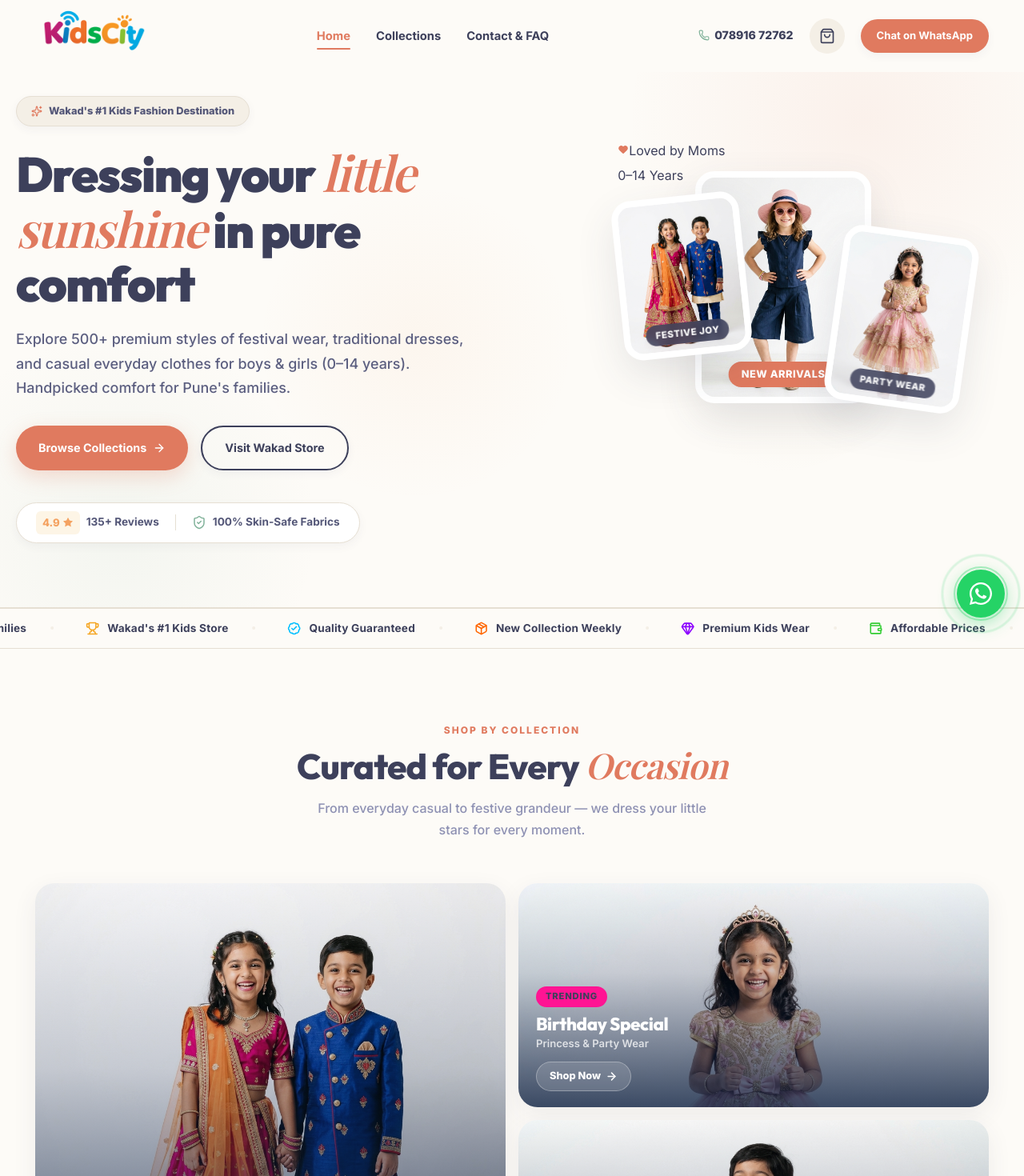
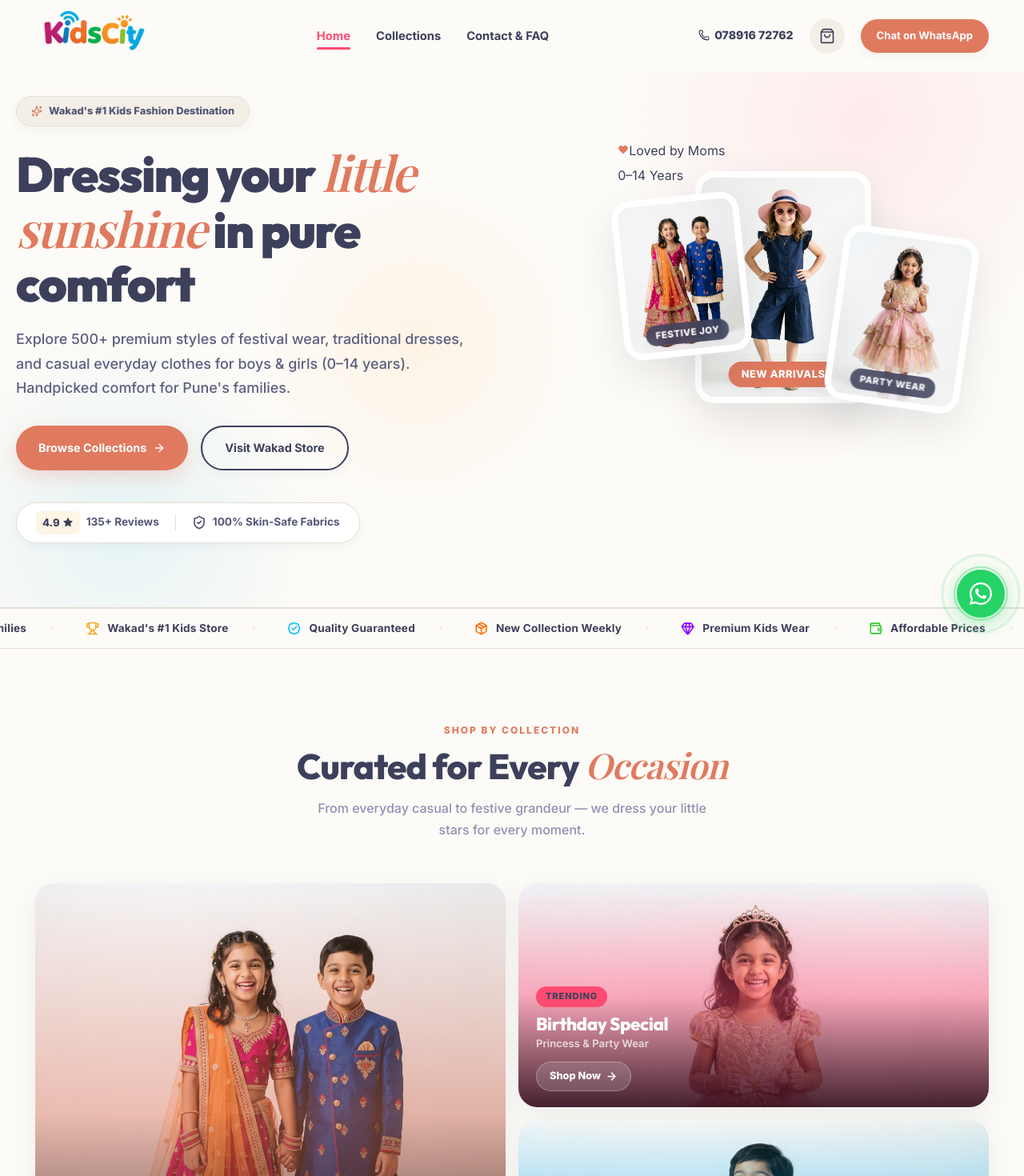
Before and after one commit to rahulparihar-del/kidscity, a React (Vite) app: page / in a window 1280 px wide. Shown: the top 1470 px of the page at 80% size. Built offline with nearby package versions, Linux system fonts and the light colour scheme; no server answers; the database is empty; a web font is replaced by a local one.

Commit message:
Implement logo-inspired colorful theme refresh and seed live Wakad Google Reviews

```diff
--- a/src/components/CategoryGrid.jsx
+++ b/src/components/CategoryGrid.jsx
@@ -9,8 +9,8 @@ const CATEGORIES = [
     img: '/images/festival_wear.png',
     span: 'large',
     badge: 'New Arrivals',
-    badgeColor: '#f5a623',
-    overlay: 'linear-gradient(to top, rgba(13,32,64,0.85) 0%, rgba(13,32,64,0.2) 60%, transparent 100%)',
+    badgeColor: 'var(--brand-orange)',
+    overlay: 'linear-gradient(to top, rgba(40, 15, 10, 0.9) 0%, rgba(224, 122, 95, 0.45) 50%, transparent 100%)',
   },
   {
     id: 2,
@@ -19,8 +19,8 @@ const CATEGORIES = [
     img: '/images/birthday_dress.png',
     span: 'normal',
     badge: 'Trending',
-    badgeColor: '#FF1493',
-    overlay: 'linear-gradient(to top, rgba(13,32,64,0.8) 0%, rgba(13,32,64,0.2) 60%, transparent 100%)',
+    badgeColor: 'var(--brand-pink)',
+    overlay: 'linear-gradient(to top, rgba(50, 10, 25, 0.9) 0%, rgba(255, 75, 114, 0.45) 50%, transparent 100%)',
   },
   {
     id: 3,
@@ -29,8 +29,8 @@ const CATEGORIES = [
     img: '/images/casual_boys.png',
     span: 'normal',
     badge: 'Best Seller',
-    badgeColor: '#32CD32',
-    overlay: 'linear-gradient(to top, rgba(13,32,64,0.8) 0%, rgba(13,32,64,0.2) 60%, transparent 100%)',
+    badgeColor: 'var(--brand-blue)',
+    overlay: 'linear-gradient(to top, rgba(10, 25, 50, 0.9) 0%, rgba(0, 168, 232, 0.45) 50%, transparent 100%)',
   },
 ]
 
--- a/src/components/FeaturedProducts.jsx
+++ b/src/components/FeaturedProducts.jsx
@@ -32,16 +32,33 @@ function ProductCard({ product, onSelectProduct }) {
     setWishlist(!wishlist)
   }
 
-  const handleInquire = (e) => {
-    e.stopPropagation()
-    const phone = '917891672762'
-    const text = `Hi Kids City! I saw "${product.name}" on your website. Is it available in store?`
-    window.open(`https://wa.me/${phone}?text=${encodeURIComponent(text)}`, '_blank')
+  const getGlowColor = (cat) => {
+    switch (cat) {
+      case 'Birthday': return 'var(--brand-pink-glow)'
+      case 'Casual': return 'var(--brand-blue-glow)'
+      case 'Festival Wear':
+      case 'Traditional': return 'var(--brand-orange-glow)'
+      default: return 'var(--brand-green-glow)'
+    }
+  }
+
+  const getHoverBorderColor = (cat) => {
+    switch (cat) {
+      case 'Birthday': return 'var(--brand-pink)'
+      case 'Casual': return 'var(--brand-blue)'
+      case 'Festival Wear':
+      case 'Traditional': return 'var(--brand-orange)'
+      default: return 'var(--brand-green)'
+    }
   }
 
   return (
     <motion.div
       className={styles.card}
+      style={{
+        '--hover-glow-color': getGlowColor(product.category),
+        '--hover-border-color': getHoverBorderColor(product.category)
+      }}
       whileHover={{ y: -6 }}
       transition={{ type: 'spring', stiffness: 300, damping: 20 }}
       onClick={() => onSelectProduct(product)}
--- a/src/components/FeaturedProducts.module.css
+++ b/src/components/FeaturedProducts.module.css
@@ -72,8 +72,8 @@
 
 .card:hover {
   transform: translateY(-6px);
-  box-shadow: var(--shadow-lg);
-  border-color: var(--brand-terracotta-light);
+  box-shadow: 0 12px 30px var(--hover-glow-color, rgba(0, 0, 0, 0.08));
+  border-color: var(--hover-border-color, var(--brand-terracotta)) !important;
 }
 
 .imgWrap {
--- a/src/components/HeroBanner.module.css
+++ b/src/components/HeroBanner.module.css
@@ -22,7 +22,7 @@
   width: 600px;
   height: 600px;
   border-radius: 50%;
-  background: radial-gradient(circle, rgba(224, 122, 95, 0.08) 0%, transparent 70%);
+  background: radial-gradient(circle, rgba(255, 75, 114, 0.09) 0%, transparent 70%);
   top: -150px;
   right: -100px;
 }
@@ -32,7 +32,7 @@
   width: 500px;
   height: 500px;
   border-radius: 50%;
-  background: radial-gradient(circle, rgba(129, 178, 154, 0.08) 0%, transparent 70%);
+  background: radial-gradient(circle, rgba(0, 168, 232, 0.09) 0%, transparent 70%);
   bottom: -150px;
   left: -100px;
 }
@@ -42,7 +42,7 @@
   width: 400px;
   height: 400px;
   border-radius: 50%;
-  background: radial-gradient(circle, rgba(244, 162, 97, 0.06) 0%, transparent 70%);
+  background: radial-gradient(circle, rgba(255, 159, 28, 0.08) 0%, transparent 70%);
   top: 30%;
   left: 25%;
 }
--- a/src/components/Navbar.module.css
+++ b/src/components/Navbar.module.css
@@ -66,23 +66,47 @@
   transition: color var(--transition-fast);
 }
 
-.link:hover {
-  color: var(--brand-terracotta);
-}
-
-.linkActive {
-  color: var(--brand-terracotta);
-}
-
-.linkActive::after {
+.link::after {
   content: '';
   position: absolute;
   bottom: 0;
   left: 0;
+  width: 0;
+  height: 2.5px;
+  border-radius: 2px;
+  transition: width var(--transition-fast);
+}
+
+.link:hover::after {
   width: 100%;
-  height: 2px;
-  background: var(--brand-terracotta);
-  border-radius: 2px;
+}
+
+.links li:nth-child(1) .link::after {
+  background: var(--brand-pink);
+}
+.links li:nth-child(1) .link:hover,
+.links li:nth-child(1) .linkActive {
+  color: var(--brand-pink) !important;
+}
+
+.links li:nth-child(2) .link::after {
+  background: var(--brand-blue);
+}
+.links li:nth-child(2) .link:hover,
+.links li:nth-child(2) .linkActive {
+  color: var(--brand-blue) !important;
+}
+
+.links li:nth-child(3) .link::after {
+  background: var(--brand-green);
+}
+.links li:nth-child(3) .link:hover,
+.links li:nth-child(3) .linkActive {
+  color: var(--brand-green) !important;
+}
+
+.linkActive::after {
+  width: 100% !important;
 }
 
 .actions {
--- a/src/components/ShopView.jsx
+++ b/src/components/ShopView.jsx
@@ -215,6 +215,26 @@ export default function ShopView({ products, onSelectProduct }) {
   const [sortBy, setSortBy] = useState('popular')
   const [wishlisted, setWishlisted] = useState({})
   const [isMobileFiltersOpen, setIsMobileFiltersOpen] = useState(false)
+
+  const getGlowColor = (cat) => {
+    switch (cat) {
+      case 'Birthday': return 'var(--brand-pink-glow)'
+      case 'Casual': return 'var(--brand-blue-glow)'
+      case 'Festival Wear':
+      case 'Traditional': return 'var(--brand-orange-glow)'
+      default: return 'var(--brand-green-glow)'
+    }
+  }
+
+  const getHoverBorderColor = (cat) => {
+    switch (cat) {
+      case 'Birthday': return 'var(--brand-pink)'
+      case 'Casual': return 'var(--brand-blue)'
+      case 'Festival Wear':
+      case 'Traditional': return 'var(--brand-orange)'
+      default: return 'var(--brand-green)'
+    }
+  }
 
   const toggleWishlist = (id, e) => {
     e.stopPropagation()
@@ -456,6 +476,10 @@ export default function ShopView({ products, onSelectProduct }) {
                         exit={{ opacity: 0, scale: 0.9 }}
                         transition={{ duration: 0.3, delay: Math.min(idx * 0.05, 0.4) }}
                         className={styles.card}
+                        style={{
+                          '--hover-glow-color': getGlowColor(p.category),
+                          '--hover-border-color': getHoverBorderColor(p.category)
+                        }}
                         onClick={() => onSelectProduct(p)}
                       >
                         <div className={styles.imgWrap}>
--- a/src/components/ShopView.module.css
+++ b/src/components/ShopView.module.css
@@ -379,8 +379,8 @@
 
 .card:hover {
   transform: translateY(-6px);
-  box-shadow: var(--shadow-lg);
-  border-color: var(--brand-terracotta-light);
+  box-shadow: 0 12px 30px var(--hover-glow-color, rgba(0, 0, 0, 0.08));
+  border-color: var(--hover-border-color, var(--brand-terracotta)) !important;
 }
 
 .imgWrap {
--- a/src/components/Testimonials.jsx
+++ b/src/components/Testimonials.jsx
@@ -7,24 +7,45 @@ import styles from './Testimonials.module.css'
 // or if the env vars are not configured yet).
 const SEED_REVIEWS = [
   {
-    author: 'Priya Sharma',
-    location: 'Wakad, Pune',
+    author: 'CA Deepak Solanki',
+    location: 'Wakad, Pune (Google Review)',
     rating: 5,
-    text: '"Bahut acchi shop hai! Festival season mein gaye the, itne options the. Meri beti ko sab pasand aaya. Quality bhi bahut aachi thi. Must visit for every parent in Pune!"',
+    text: '"Kids City is a haven for little fashionistas and their parents! With a delightful selection of clothing for kids of all ages, this store is a must-visit for those seeking adorable and comfortable outfits."',
     relativeTime: 'Google Review',
   },
   {
-    author: 'Rahul Mhatre',
-    location: 'Pimpri-Chinchwad',
+    author: 'Nalin Tripathi',
+    location: 'Wakad, Pune (Google Review)',
     rating: 5,
-    text: '"Best kids clothing shop near Wakad. Quality is amazing and prices are very reasonable. Staff was super helpful in finding the right size. Highly recommend to all parents!"',
+    text: '"Budget friendly and trending fashion! Also the shop owner is very polite, you can try as many clothes you like. Highly recommended!"',
     relativeTime: 'Google Review',
   },
   {
-    author: 'Sneha Kulkarni',
-    location: 'Pimpri, Pune',
+    author: 'Akhil Oza',
+    location: 'Wakad, Pune (Google Review)',
     rating: 5,
-    text: '"My son\'s birthday outfit was absolutely perfect! The collection is so fresh and trendy. The staff helped us pick the best one. We keep coming back every season!"',
+    text: '"All types of kids wear were available in nice quality and the shopkeeper himself handled us with selections. Overall, totally satisfied!"',
+    relativeTime: 'Google Review',
+  },
+  {
+    author: 'Shishir Agnihotri',
+    location: 'Wakad, Pune (Google Review)',
+    rating: 5,
+    text: '"Wide range of variety of kids clothes available here, very good experience. Clothes are durable and very soft on kids skin."',
+    relativeTime: 'Google Review',
+  },
+  {
+    author: 'Yogesh Mishra',
+    location: 'Wakad, Pune (Google Review)',
+    rating: 5,
+    text: '"Very nice collection with super friendly people. Bought clothes for the first time and will definitely come again!"',
+    relativeTime: 'Google Review',
+  },
+  {
+    author: 'Blogogy',
+    location: 'Wakad, Pune (Google Review)',
+    rating: 5,
+    text: '"Great find for kids clothes! KIDS CITY has a fantastic range, from trendy to classic styles, all at good prices. The shop is welcoming, and the staff are super helpful."',
     relativeTime: 'Google Review',
   },
 ]
--- a/src/components/Testimonials.module.css
+++ b/src/components/Testimonials.module.css
@@ -34,6 +34,19 @@
   padding: 28px 24px;
   border: 1.5px solid var(--border);
   transition: transform 0.25s, box-shadow 0.25s;
+  border-top-width: 5px !important;
+}
+
+.card:nth-child(3n+1) {
+  border-top-color: var(--brand-pink) !important;
+}
+
+.card:nth-child(3n+2) {
+  border-top-color: var(--brand-blue) !important;
+}
+
+.card:nth-child(3n+3) {
+  border-top-color: var(--brand-orange) !important;
 }
 .card:hover { transform: translateY(-6px); box-shadow: var(--shadow-lg); }
 
--- a/src/index.css
+++ b/src/index.css
@@ -1,7 +1,7 @@
 @import url('https://fonts.googleapis.com/css2?family=Fredoka:wght@400;500;600;700&family=Outfit:wght@300;400;500;600;700;800;900&family=Playfair+Display:ital,wght@0,400..900;1,400..900&family=Inter:wght@300;400;500;600;700;800&display=swap');
 
 :root {
-  /* Premium 5-Color Organic Palette */
+  /* Premium 5-Color Organic Palette & Logo System */
   --brand-navy: #3D405B;            /* Primary Slate Navy */
   --brand-navy-light: #545778;
   --brand-navy-dark: #2C2E43;
@@ -9,10 +9,23 @@
   --brand-beige: #F4EFE6;           /* Secondary Background Sandy Beige */
   --brand-terracotta: #E07A5F;       /* Primary Accent Coral/Terracotta */
   --brand-terracotta-light: #F49D85;
-  --brand-sage: #81B29A;            /* Nature Sage Green */
-  --brand-sage-light: #A7C9B9;
-  --brand-gold: #F4A261;            /* Warm Sand Gold */
-  --brand-gold-light: #F8C398;
+
+  /* Logo Specific Colors */
+  --brand-pink: #FF4B72;            /* Logo Pink */
+  --brand-pink-light: #FF7D97;
+  --brand-pink-glow: rgba(255, 75, 114, 0.15);
+
+  --brand-blue: #00A8E8;            /* Logo Blue */
+  --brand-blue-light: #46C7FA;
+  --brand-blue-glow: rgba(0, 168, 232, 0.15);
+
+  --brand-green: #2EC4B6;           /* Logo Green */
+  --brand-green-light: #6CE0D5;
+  --brand-green-glow: rgba(46, 196, 182, 0.15);
+
+  --brand-orange: #FF9F1C;          /* Logo Orange */
+  --brand-orange-light: #FFC069;
+  --brand-orange-glow: rgba(255, 159, 28, 0.15);
 
   --white: #ffffff;
   --off-white: var(--brand-cream);
@@ -28,14 +41,14 @@
   --navy-700: var(--brand-navy-light);
   --navy-600: var(--brand-navy-light);
   --navy-500: var(--brand-navy-light);
-  --navy-400: var(--brand-sage);
-  --navy-300: var(--brand-sage-light);
+  --navy-400: var(--brand-blue);
+  --navy-300: var(--brand-green-light);
   --navy-200: var(--brand-beige);
   --navy-100: var(--brand-cream);
   --navy-50:  var(--brand-cream);
-  --gold: var(--brand-gold);
-  --gold-light: var(--brand-gold-light);
-  --rose: var(--brand-terracotta-light);
+  --gold: var(--brand-orange);
+  --gold-light: var(--brand-orange-light);
+  --rose: var(--brand-pink);
 
   --font-head: 'Outfit', sans-serif;
   --font-kids: 'Fredoka', sans-serif;
```
